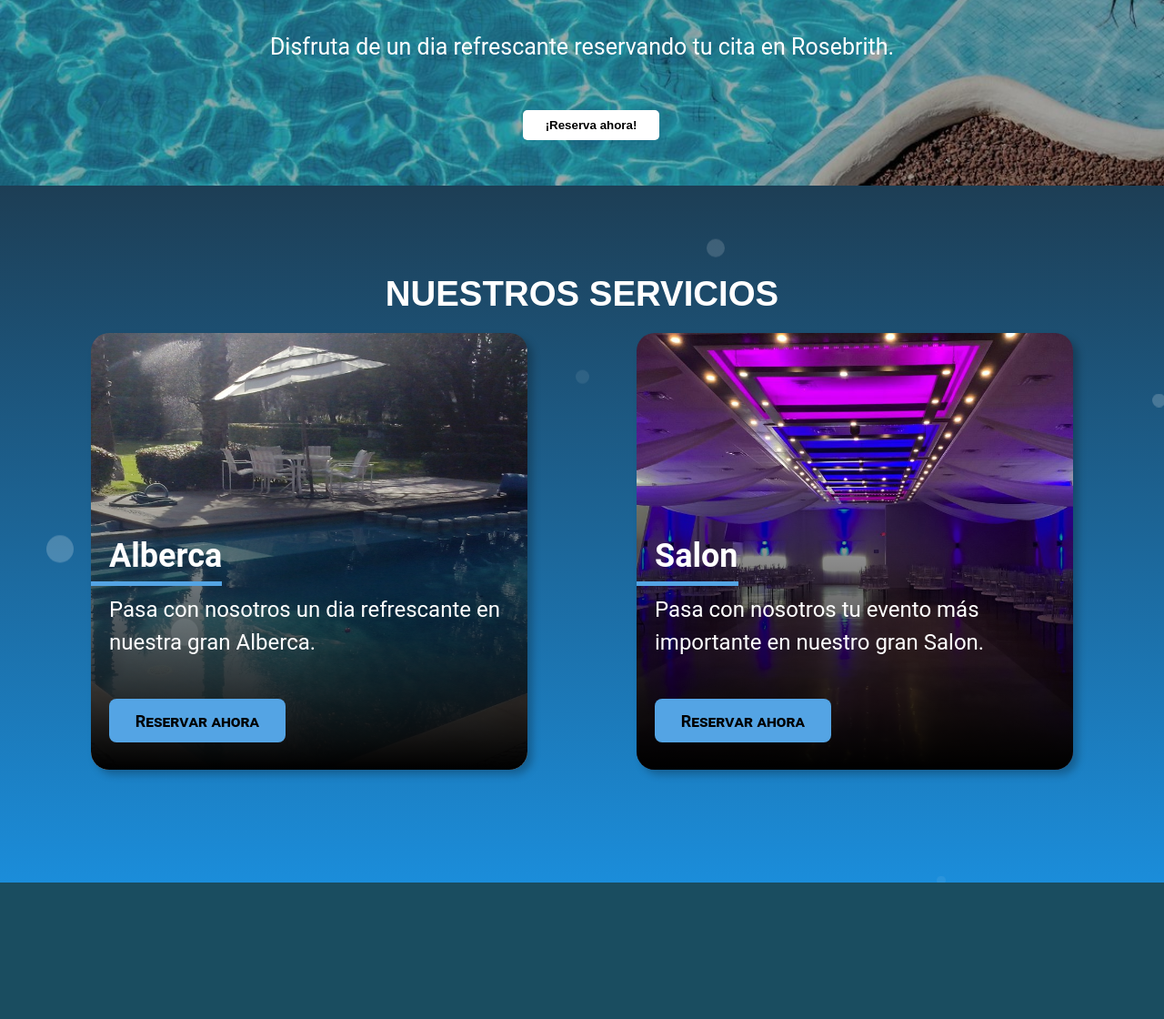
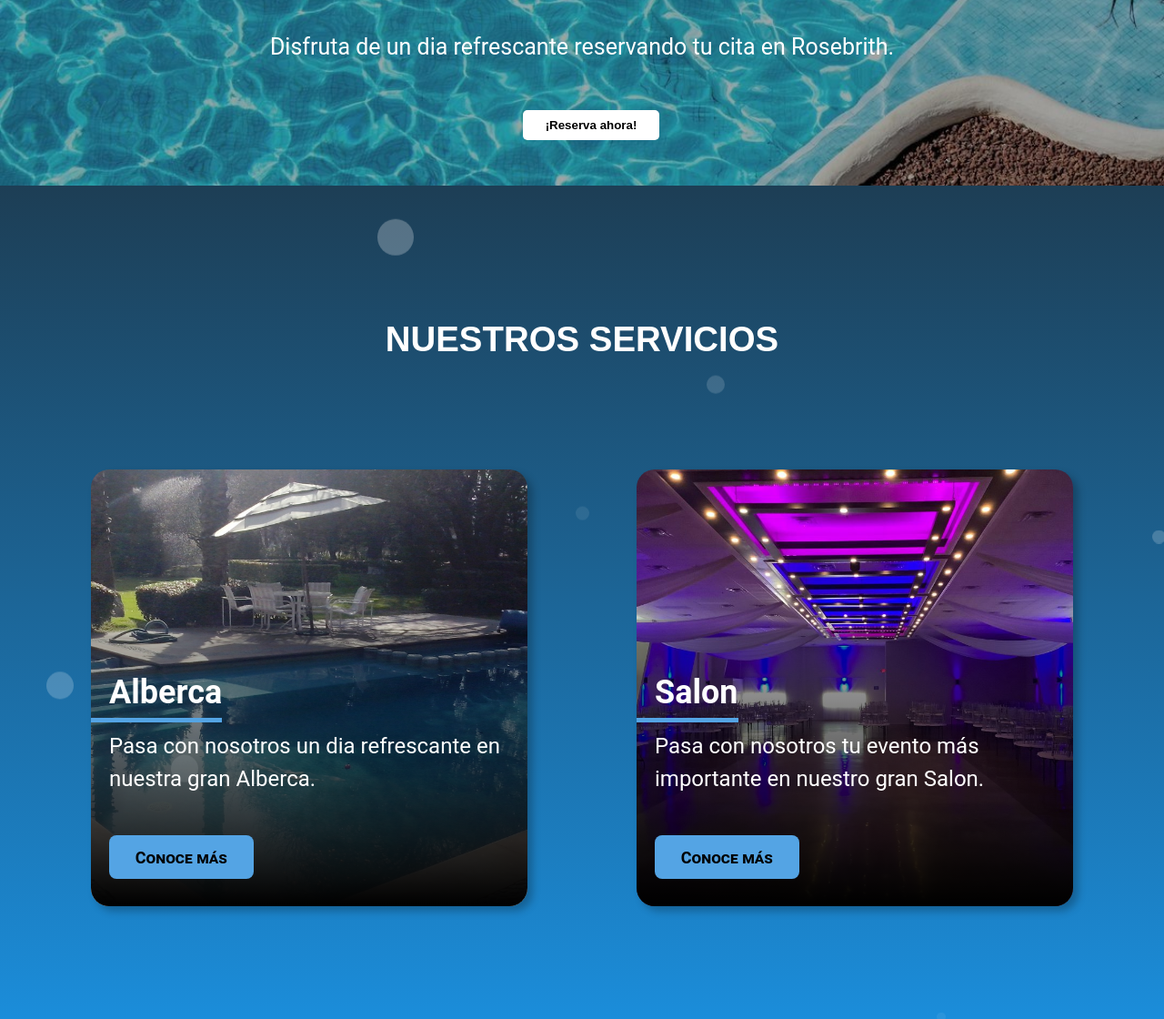
Before and after one commit to SteinRZ/Project_RosebrithSoftware, a PHP site: page /html/main.html in a window 1280 px wide. Shown: the part 725-1845 px from the top of the page at 91% size. Before the commit the page ends 1695 px from the top, so only its background shows below. Run offline with PHP 8.4, Linux system fonts and the light colour scheme.

Commit message:
U 8-11 | Terminacion de main html

```diff
--- a/css/style_main.css
+++ b/css/style_main.css
@@ -97,6 +97,11 @@ body {
   height: 400px;
 }
 
+.img:hover {
+  transition: 0.3s;
+  transform: scale(1.1);
+}
+
 .content_titulo {
   padding-bottom: 55px;
   padding-left: 30px;
@@ -132,14 +137,15 @@ body {
 
 /* ESTILOS DE GALLERY */
 .gallery {
-  padding-top: 100px;
+  padding-top: 150px;
   padding-bottom: 100px;
   padding-left: 40px;
   padding-right: 40px;
-  background-color:linear-gradient(0deg, #1b8dda, #1d3e55);
+  background-color: linear-gradient(0deg, #1b8dda, #1d3e55);
 }
 
 .gallery_title {
+  padding-bottom: 100px;
   display: flex;
   align-items: center;
   justify-content: center;
@@ -153,8 +159,9 @@ body {
 }
 .gallery_image {
   display: flex;
-  align-content:center;
+  align-content: center;
 }
+
 /* -------------------CARD STYLES -----------------------------*/
 :root {
   /* Colors */
@@ -334,6 +341,7 @@ body {
     transition-delay: 500ms;
   }
 }
+
 /*BACKGROUND*/
  .ocean{
   margin: 0;
--- a/html/main.html
+++ b/html/main.html
@@ -6,7 +6,6 @@
     <title>Rosebrith | Inicio</title>
     <link rel="icon" href="../image/main_icon.png">
     <link rel="stylesheet" href="../css/style_main.css">
-    <link rel="stylesheet" href="../css/style_image_card.css">
 </head>
  <!--------------------NAVBAR--------------------->
 <body>
@@ -22,7 +21,7 @@
         </nav>
         <a class="button" href="login.html"><button>Iniciar sesion</button></a>
     </header>
-
+ <!--------------------CONTENT--------------------->
     <div class="content" id="content">
         <div class="content_image">
             <img src="../image/main_icon.png" alt="Rosebrith" class="img">
@@ -55,7 +54,7 @@
                             <h2 class="card__title">Alberca</h2>
                             <p class="card__description">Pasa con nosotros un dia refrescante en nuestra gran Alberca.</p>
                         </div>
-                        <a href="services.html"><button class="card__button">Reservar ahora</button></a href>
+                        <a href="services.html"><button class="card__button">Conoce más</button></a href>
                         </div>
                     </div>
                     <!-------------LOUNGE----------->
@@ -66,7 +65,7 @@
                             <h2 class="card__title">Salon</h2>
                             <p class="card__description">Pasa con nosotros tu evento más importante en nuestro gran Salon.</p>
                         </div>
-                        <a href="services.html"><button class="card__button">Reservar ahora</button></a href>
+                        <a href="services.html"><button class="card__button">Conoce más</button></a href>
                         </div>
                     </div>
                 <!--------------END IMAGE CARDS---------------------->
```
Also changed, not shown: README.md.
